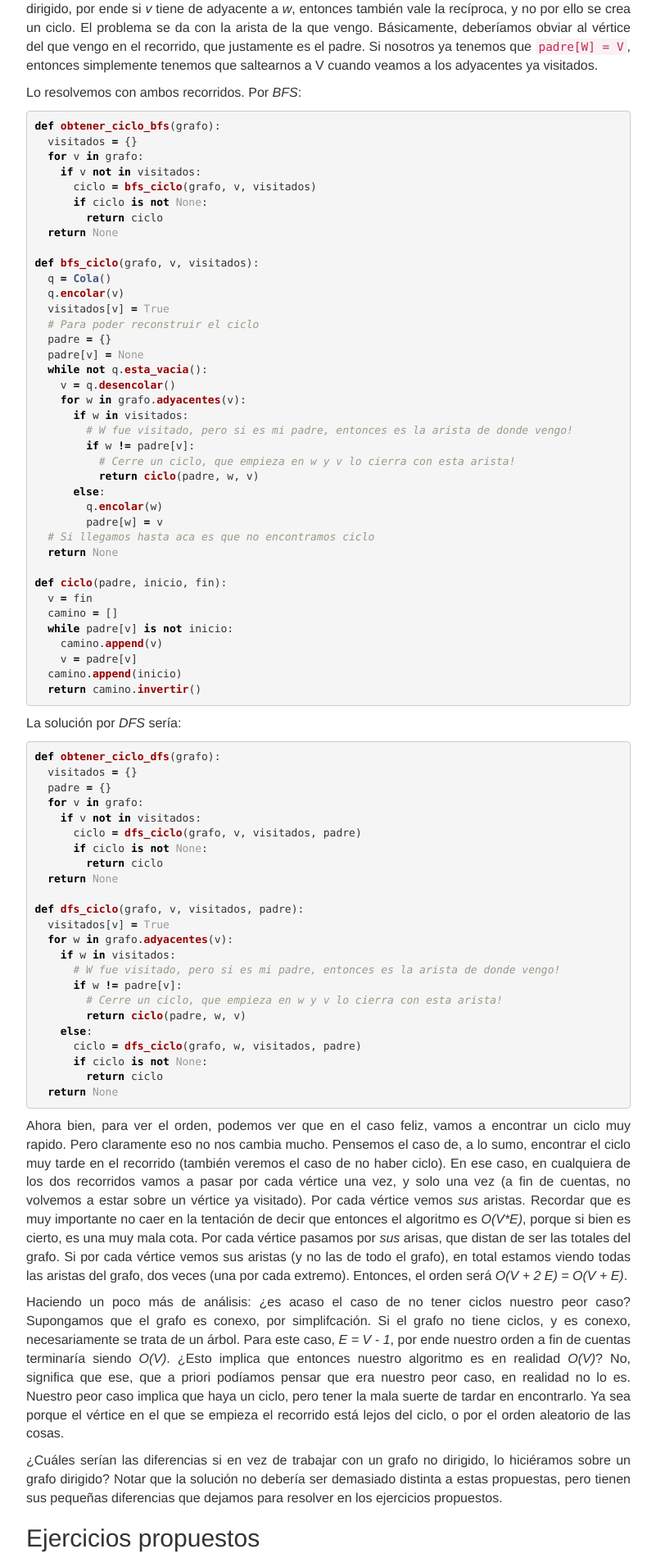
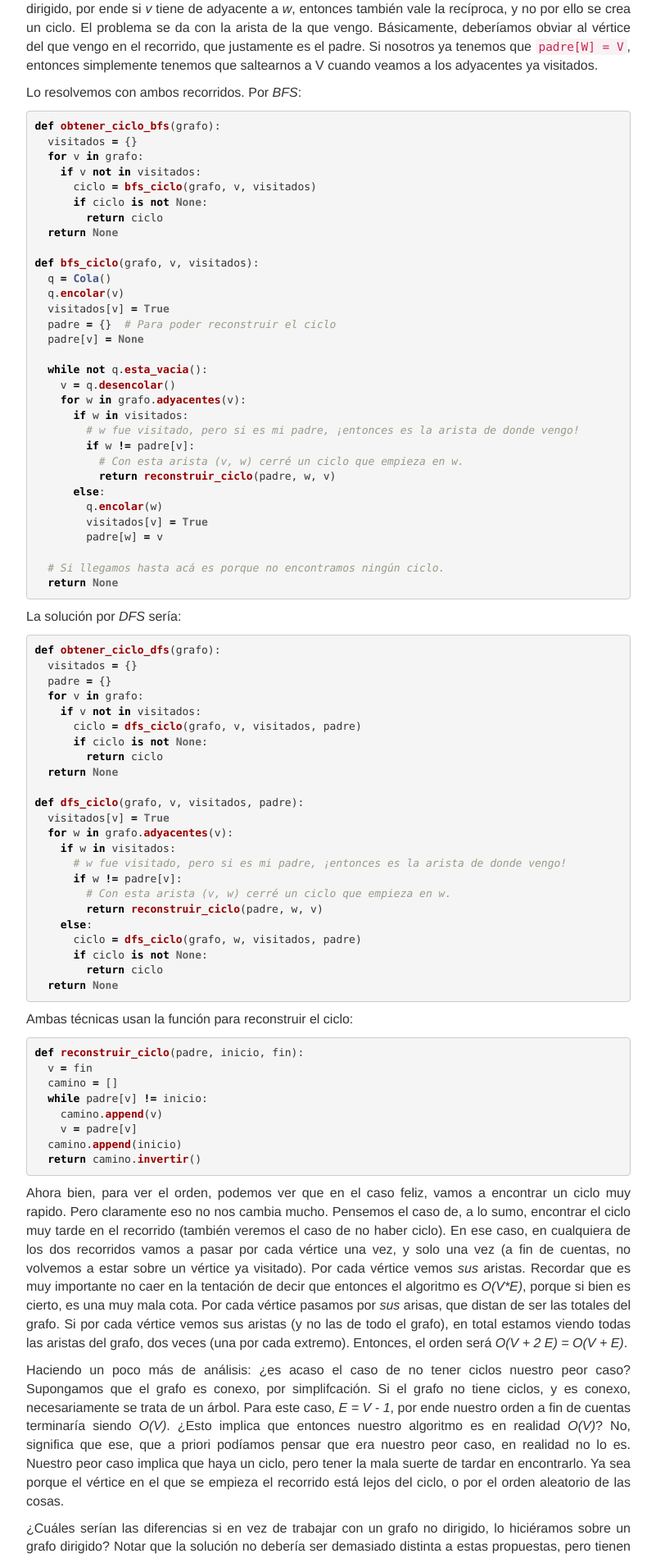
Before and after one commit to algoritmos-rw/algoritmos, a Jekyll site: the page built from static/guias/grafos.md, in a window 1280 px wide. Shown: the part 668-2568 px from the top of the page at 82% size, without its empty margins (239-1040 px from the left). Built offline with Jekyll 4.4.1, drawn with Linux system fonts in a browser that asks for light colours; nearby versions of some CDN libraries; some of the changed text lies outside the part shown.

Commit message:
Fix errores en guías de grafos: (#57)

````diff
--- a/assets/css/syntax.css
+++ b/assets/css/syntax.css
@@ -54,7 +54,7 @@
 .highlight .sr { color: #009926 } /* Literal.String.Regex */
 .highlight .s1 { color: #d01040 } /* Literal.String.Single */
 .highlight .ss { color: #990073 } /* Literal.String.Symbol */
-.highlight .bp { color: #999999 } /* Name.Builtin.Pseudo */
+.highlight .bp { color: #656565; font-weight: bold } /* Name.Builtin.Pseudo */
 .highlight .vc { color: #008080 } /* Name.Variable.Class */
 .highlight .vg { color: #008080 } /* Name.Variable.Global */
 .highlight .vi { color: #008080 } /* Name.Variable.Instance */
--- a/static/guias/grafos.md
+++ b/static/guias/grafos.md
@@ -41,31 +41,24 @@ def bfs_ciclo(grafo, v, visitados):
   q = Cola()
   q.encolar(v)
   visitados[v] = True
-  # Para poder reconstruir el ciclo
-  padre = {}
+  padre = {}  # Para poder reconstruir el ciclo
   padre[v] = None
+
   while not q.esta_vacia():
     v = q.desencolar()
     for w in grafo.adyacentes(v):
       if w in visitados:
-        # W fue visitado, pero si es mi padre, entonces es la arista de donde vengo!
+        # w fue visitado, pero si es mi padre, ¡entonces es la arista de donde vengo!
         if w != padre[v]:
-          # Cerre un ciclo, que empieza en w y v lo cierra con esta arista!
-          return ciclo(padre, w, v)
+          # Con esta arista (v, w) cerré un ciclo que empieza en w.
+          return reconstruir_ciclo(padre, w, v)
       else:
         q.encolar(w)
+        visitados[v] = True
         padre[w] = v
-  # Si llegamos hasta aca es que no encontramos ciclo
+
+  # Si llegamos hasta acá es porque no encontramos ningún ciclo.
   return None
-
-def ciclo(padre, inicio, fin):
-  v = fin
-  camino = []
-  while padre[v] is not inicio:
-    camino.append(v)
-    v = padre[v]
-  camino.append(inicio)
-  return camino.invertir()
 ```
 
 La solución por _DFS_ sería:
@@ -85,15 +78,28 @@ def dfs_ciclo(grafo, v, visitados, padre):
   visitados[v] = True
   for w in grafo.adyacentes(v):
     if w in visitados:
-      # W fue visitado, pero si es mi padre, entonces es la arista de donde vengo!
+      # w fue visitado, pero si es mi padre, ¡entonces es la arista de donde vengo!
       if w != padre[v]:
-        # Cerre un ciclo, que empieza en w y v lo cierra con esta arista!
-        return ciclo(padre, w, v)
+        # Con esta arista (v, w) cerré un ciclo que empieza en w.
+        return reconstruir_ciclo(padre, w, v)
     else:
       ciclo = dfs_ciclo(grafo, w, visitados, padre)
       if ciclo is not None:
         return ciclo
   return None
+```
+
+Ambas técnicas usan la función para reconstruir el ciclo:
+
+```python
+def reconstruir_ciclo(padre, inicio, fin):
+  v = fin
+  camino = []
+  while padre[v] != inicio:
+    camino.append(v)
+    v = padre[v]
+  camino.append(inicio)
+  return camino.invertir()
 ```
 
 Ahora bien, para ver el orden, podemos ver que en el caso feliz, vamos a encontrar un ciclo muy rapido. Pero claramente eso no nos cambia mucho. Pensemos el caso de, a lo sumo, encontrar el ciclo muy tarde en el recorrido (también veremos el caso de no haber ciclo). En ese caso, en cualquiera de los dos recorridos vamos a pasar por cada vértice una vez, y solo una vez (a fin de cuentas, no volvemos a estar sobre un vértice ya visitado). Por cada vértice vemos _sus_ aristas. Recordar que es muy importante no caer en la tentación de decir que entonces el algoritmo es _O(V*E)_, porque si bien es cierto, es una muy mala cota. Por cada vértice pasamos por _sus_ arisas, que distan de ser las totales del grafo. Si por cada vértice vemos sus aristas (y no las de todo el grafo), en total estamos viendo todas las aristas del grafo, dos veces (una por cada extremo). Entonces, el orden será _O(V + 2 E) = O(V + E)_.
````
Also changed, not shown: other parts of static/guias/grafos.md (+1 -1 lines).
